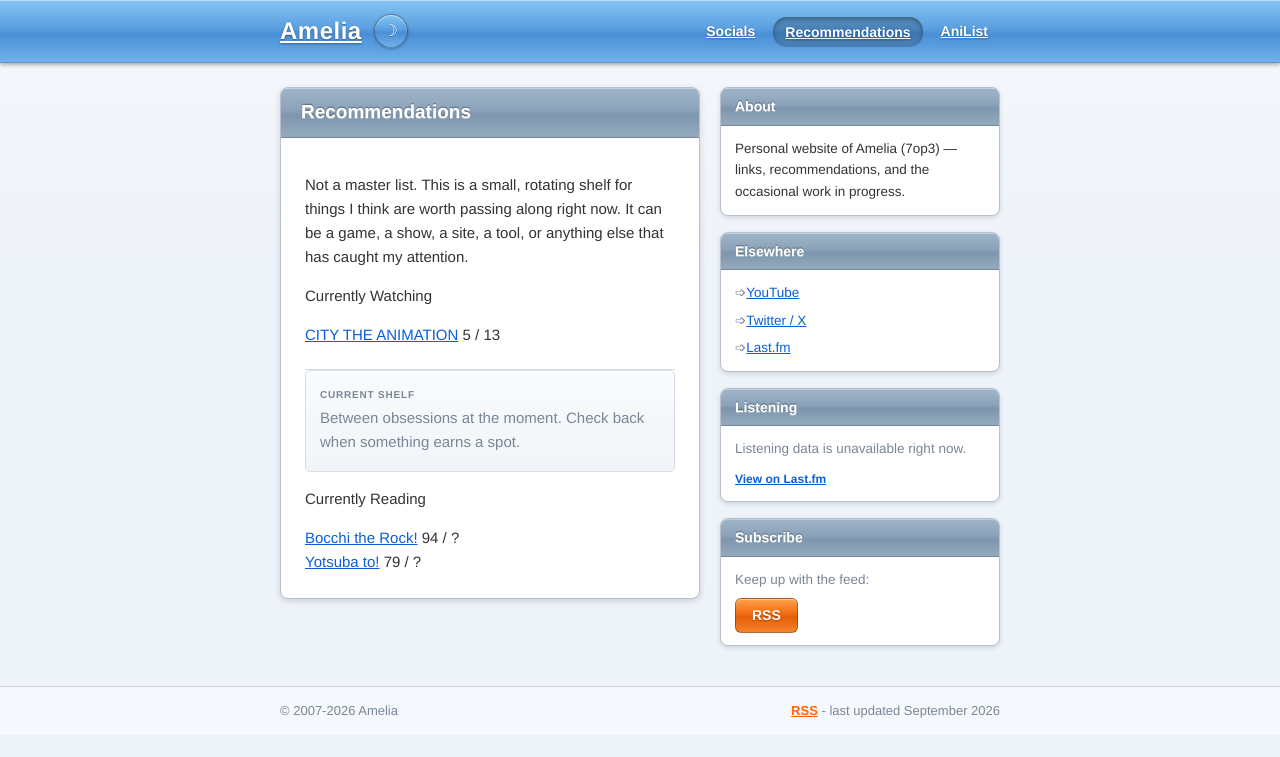
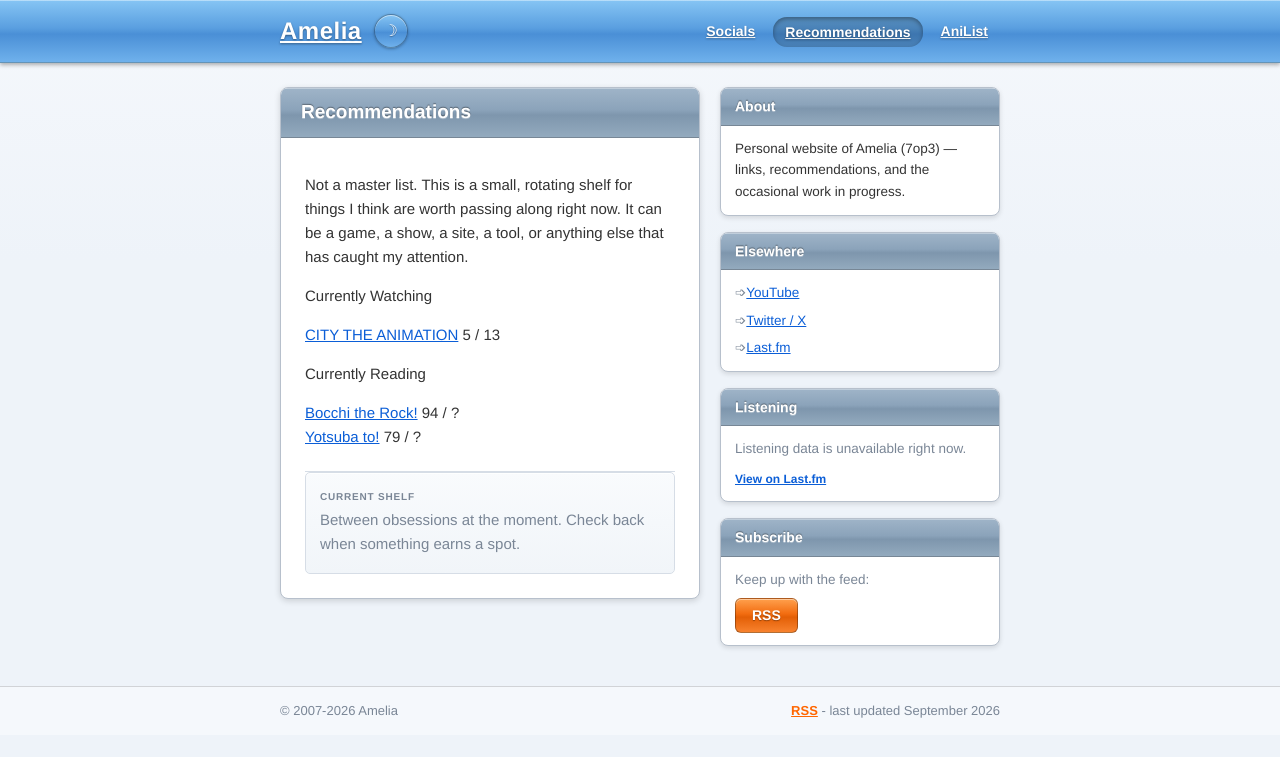
Before and after one commit to 7op3/7op3.github.io, a Jekyll site: the page built from recs.md, in a window 1280 px wide. Shown: the top 757 px of the page. Built offline with Jekyll 4.4.1, drawn with Linux system fonts in a browser that asks for light colours.

Commit message:
Reorder recs sections: watching, reading, then shelf

```diff
--- a/recs.md
+++ b/recs.md
@@ -40,13 +40,6 @@ else that has caught my attention.
   {%- endif %}
 </div>
 
-<div class="recommendations" aria-label="Current recommendations">
-  <div class="recommendations-empty">
-    <p class="recommendations-label">Current shelf</p>
-    <p>Between obsessions at the moment. Check back when something earns a spot.</p>
-  </div>
-</div>
-
 <div id="anilist-currently-reading" aria-label="Currently reading">
   {%- assign manga = anilist.data.manga %}
   {%- if manga.lists.size > 0 %}
@@ -78,6 +71,13 @@ else that has caught my attention.
   {%- endif %}
 </div>
 
+<div class="recommendations" aria-label="Current recommendations">
+  <div class="recommendations-empty">
+    <p class="recommendations-label">Current shelf</p>
+    <p>Between obsessions at the moment. Check back when something earns a spot.</p>
+  </div>
+</div>
+
 <!--
   Keep this page small. When adding an item, replace the empty state above with:
 
```
